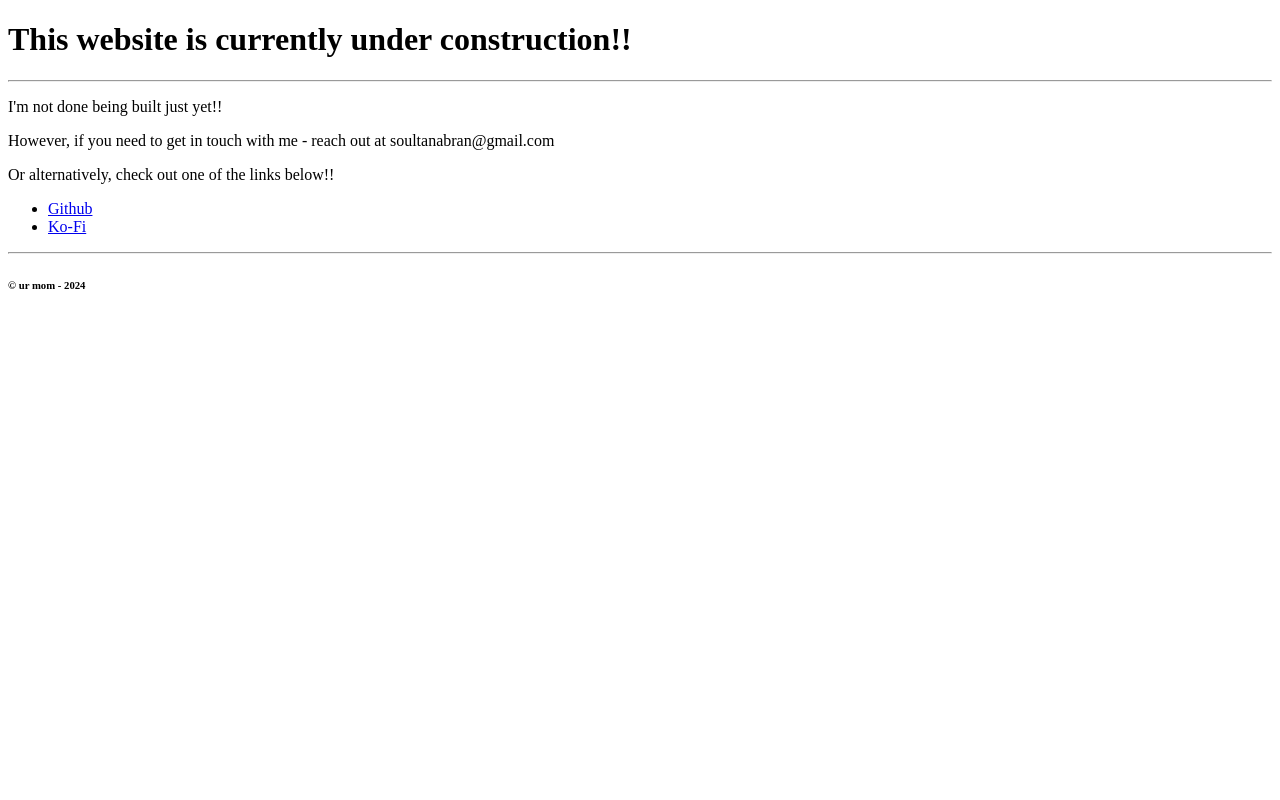
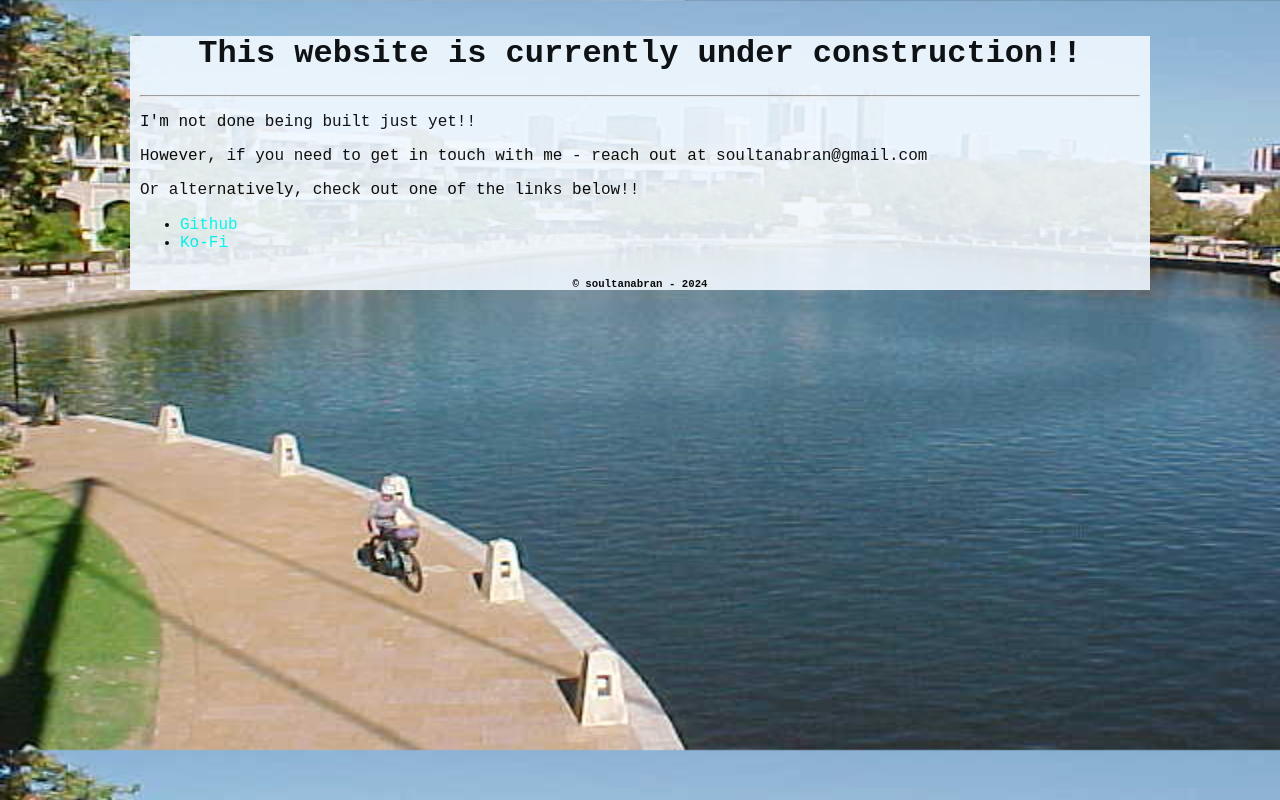
Before and after one commit to alpacav1/alpacav1.github.io, a plain HTML site: page index.html in a window 1280 px wide. Drawn offline with Linux system fonts and the light colour scheme; files that its build step writes are made by us from their sources.

Commit message:
Update index.html
Change index to updated version

```diff
--- a/index.html
+++ b/index.html
@@ -9,13 +9,22 @@
     <meta name="viewport" content="width=device-width, initial-scale=1.0">
     <!--custom icon created by IKA, https://twitter.com/YARASA2K -->
     <link rel="icon" href="images/favicon.png">
+    <!--Normalize CSS file from Necolas on Github - https://github.com/necolas/normalize.css/blob/master/normalize.css-->
+	<link rel="stylesheet" href="css/normalize.css">
+    <!--Personal CSS file-->
+	<link rel="stylesheet" href="css/styles.css">
+
 </head>
 
+
 <body>
+    <div id="wrapper">
+        <!--header for title-->
         <header>
             <h1>This website is currently under construction!!</h1>
             <hr>
         </header>
+        <!--main containing short paragraph of text-->
         <main>
             <p>I'm not done being built just yet!!</p>
             <p>However, if you need to get in touch with me - reach out at soultanabran@gmail.com</p>
@@ -26,11 +35,12 @@
                 <li><a target="_blank" rel="noopener norefferer" href="https://ko-fi.com/soultanabran">Ko-Fi</a></li>
             </ul>
         </main>
+
         <!--footer to contain copyright information-->
         <footer>
-        <hr>
-        <h6>&copy; ur mom - 2024</h6>
+            <h6>&copy; soultanabran - 2024</h6>
         </footer>
+    </div>
 </body>
 
 </html>
```
Lines whose indentation alone changed are shown as unchanged.
